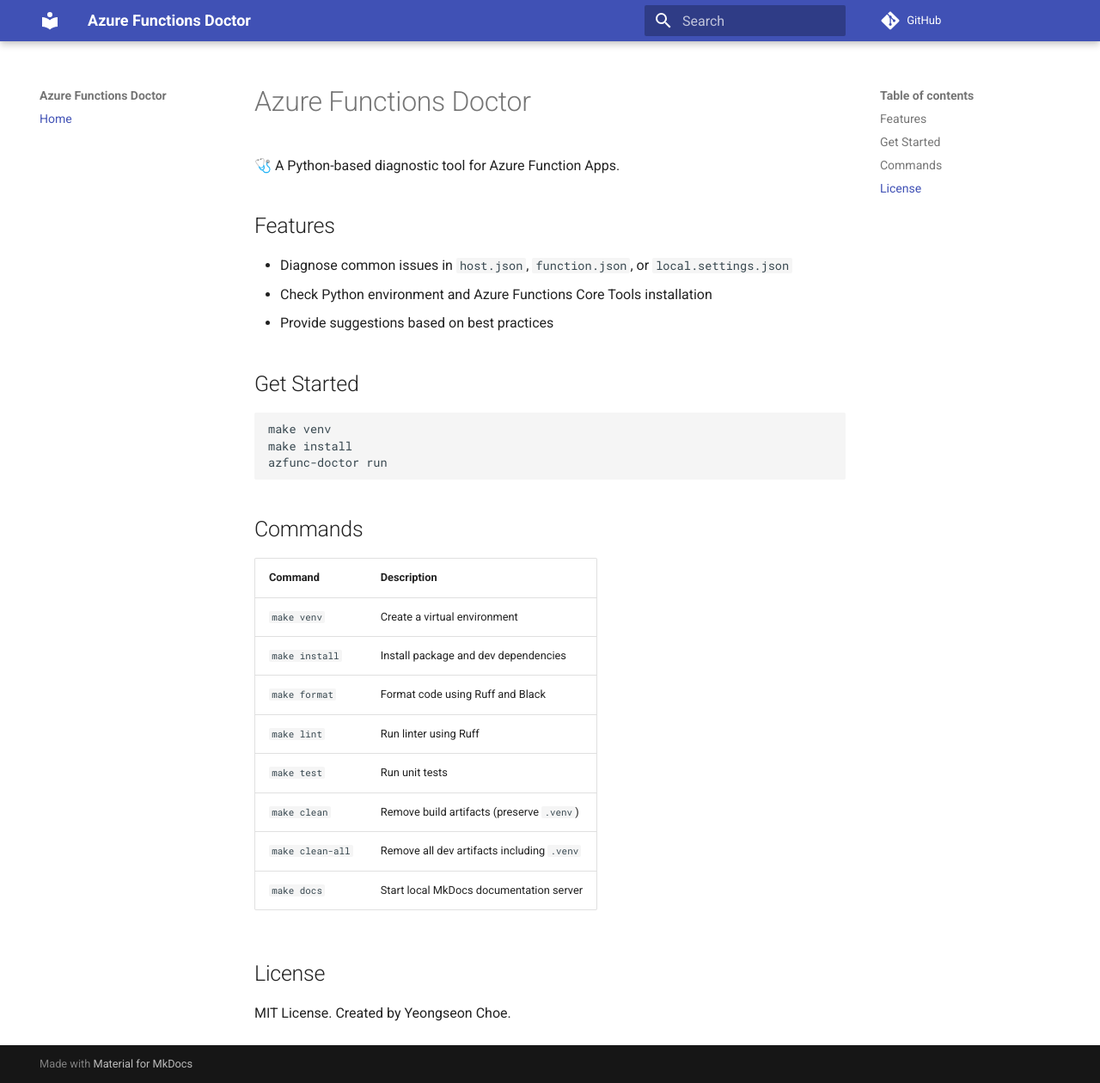
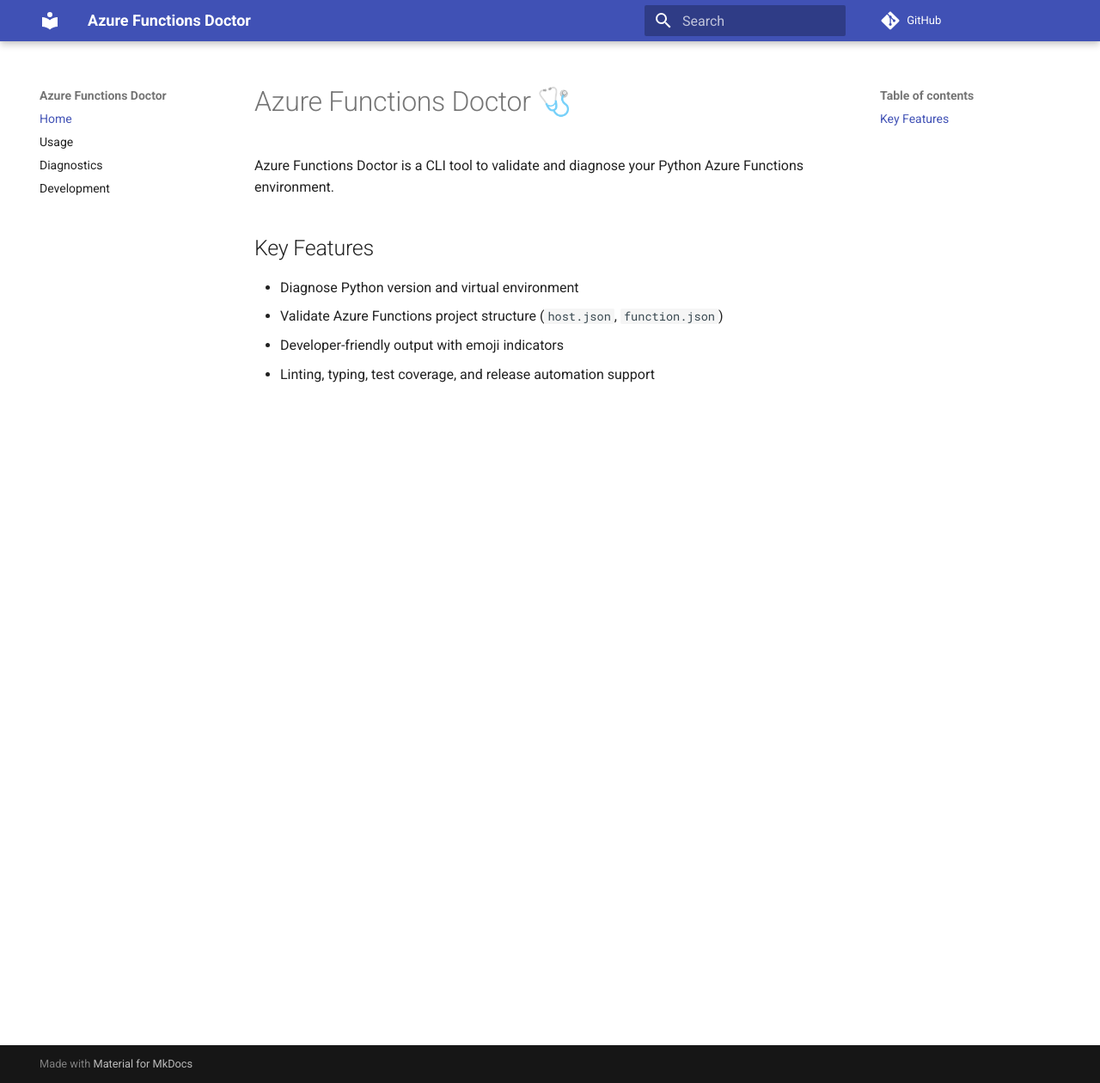
Before and after one commit to yeongseon/azure-functions-doctor-for-python, an MkDocs documentation site: the page built from docs/index.md, in a window 1280 px wide and 1260 px high. Shown: the whole window at 86% size. Built offline with MkDocs 1.6.1 and Material for MkDocs 9.7.7, drawn with Linux system fonts in a browser that asks for light colours; comment, search, counter and statistics services are not loaded.

Commit message:
docs: add CLI usage, development guide, and diagnostics roadmap with mkdocs config

````diff
--- a/docs/index.md
+++ b/docs/index.md
@@ -1,34 +1,10 @@
-# Azure Functions Doctor
+# Azure Functions Doctor 🩺
 
-🩺 A Python-based diagnostic tool for Azure Function Apps.
+Azure Functions Doctor is a CLI tool to validate and diagnose your Python Azure Functions environment.
 
-## Features
+## Key Features
 
-- Diagnose common issues in `host.json`, `function.json`, or `local.settings.json`
-- Check Python environment and Azure Functions Core Tools installation
-- Provide suggestions based on best practices
-
-## Get Started
-
-```bash
-make venv
-make install
-azfunc-doctor run
-```
-
-## Commands
-
-| Command         | Description                                      |
-|-----------------|--------------------------------------------------|
-| `make venv`     | Create a virtual environment                     |
-| `make install`  | Install package and dev dependencies             |
-| `make format`   | Format code using Ruff and Black                 |
-| `make lint`     | Run linter using Ruff                            |
-| `make test`     | Run unit tests                                   |
-| `make clean`    | Remove build artifacts (preserve `.venv`)       |
-| `make clean-all`| Remove all dev artifacts including `.venv`       |
-| `make docs`     | Start local MkDocs documentation server          |
-
-## License
-
-MIT License. Created by Yeongseon Choe.
+- Diagnose Python version and virtual environment
+- Validate Azure Functions project structure (`host.json`, `function.json`)
+- Developer-friendly output with emoji indicators
+- Linting, typing, test coverage, and release automation support
--- a/mkdocs.yml
+++ b/mkdocs.yml
@@ -7,5 +7,8 @@
 
 nav:
   - Home: index.md
+  - Usage: usage.md
+  - Diagnostics: diagnostics.md
+  - Development: development.md
 
 docs_dir: docs
````
Also changed, not shown: docs/development.md (added, +30 -0 lines), docs/diagnostics.md (added, +26 -0 lines), docs/usage.md (added, +65 -0 lines).
